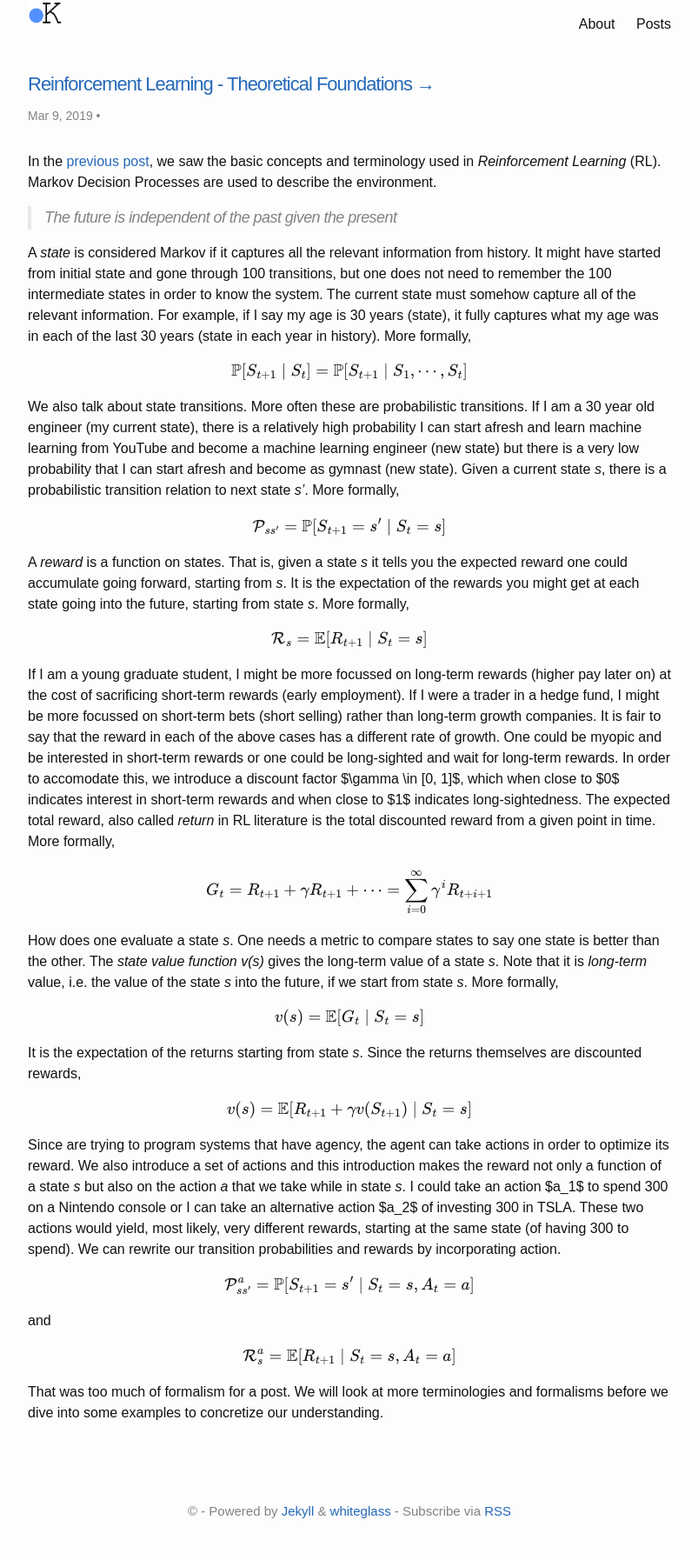
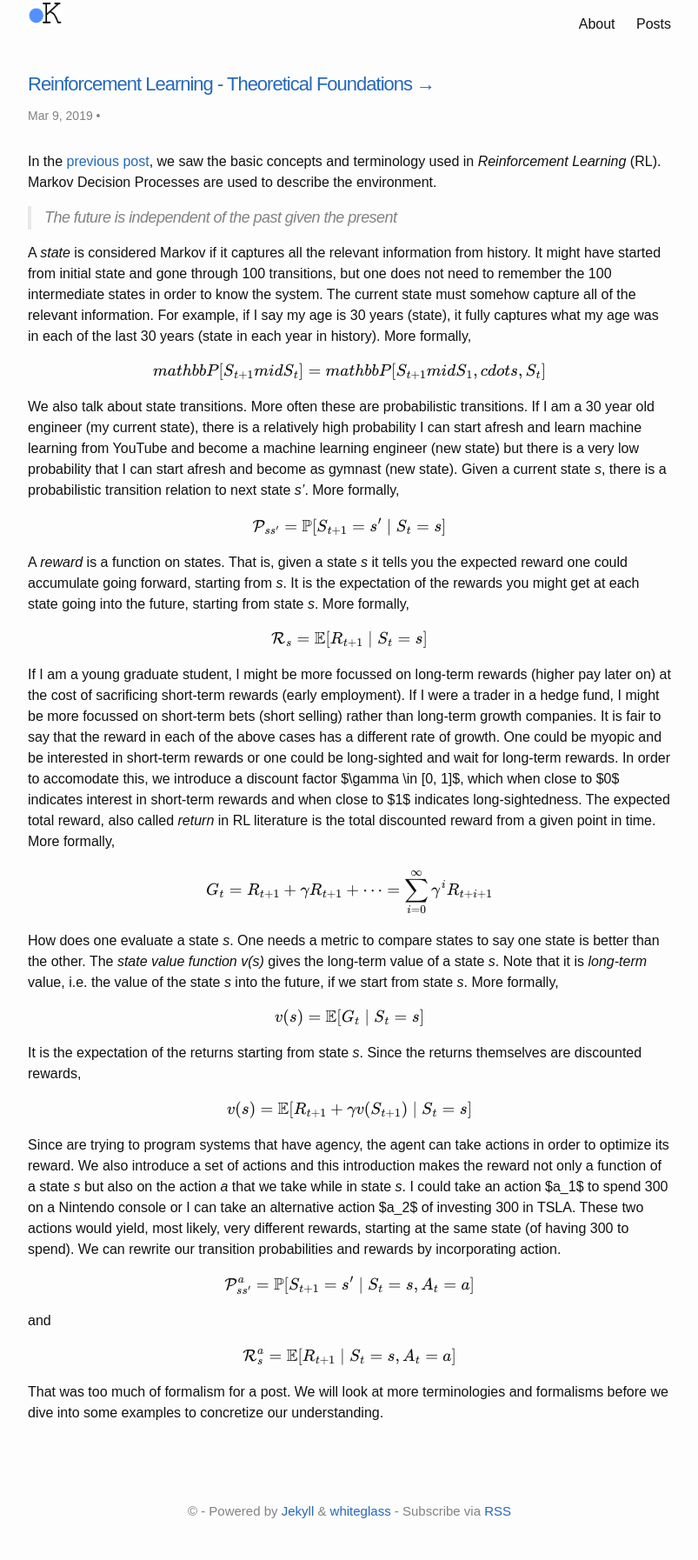
Before and after one commit to dotkay/dotkay.github.io, a Jekyll site: the page built from _posts/2019-03-09-reinforcement-learning-theory.md, in a window 1280 px wide. Shown: the whole page at 87% size, without its empty margins (238-1041 px from the left). Built offline with Jekyll 4.4.1, drawn with Linux system fonts in a browser that asks for light colours; formulas are drawn with MathJax 3.

```diff
--- a/_posts/2019-03-09-reinforcement-learning-theory.md
+++ b/_posts/2019-03-09-reinforcement-learning-theory.md
@@ -13,7 +13,7 @@
 A *state* is considered Markov if it captures all the relevant information from history. It might have started from initial state and gone through 100 transitions, but one does not need to remember the 100 intermediate states in order to know the system. The current state must somehow capture all of the relevant information. For example, if I say my age is 30 years (state), it fully captures what my age was in each of the last 30 years (state in each year in history). More formally,
 
 $$
-  \mathbb{P}[S_{t+1} \mid S_t] = \mathbb{P}[S_{t+1} \mid S_1, \cdots, S_t]
+  \\mathbb{P}[S_{t+1} \\mid S_t] = \\mathbb{P}[S_{t+1} \\mid S_1, \\cdots, S_t]
 $$
 
 We also talk about state transitions. More often these are probabilistic transitions. If I am a 30 year old engineer (my current state), there is a relatively high probability I can start afresh and learn machine learning from YouTube and become a machine learning engineer (new state) but there is a very low probability that I can start afresh and become as gymnast (new state). Given a current state *s*, there is a probabilistic transition relation to next state *s'*. More formally,
```
